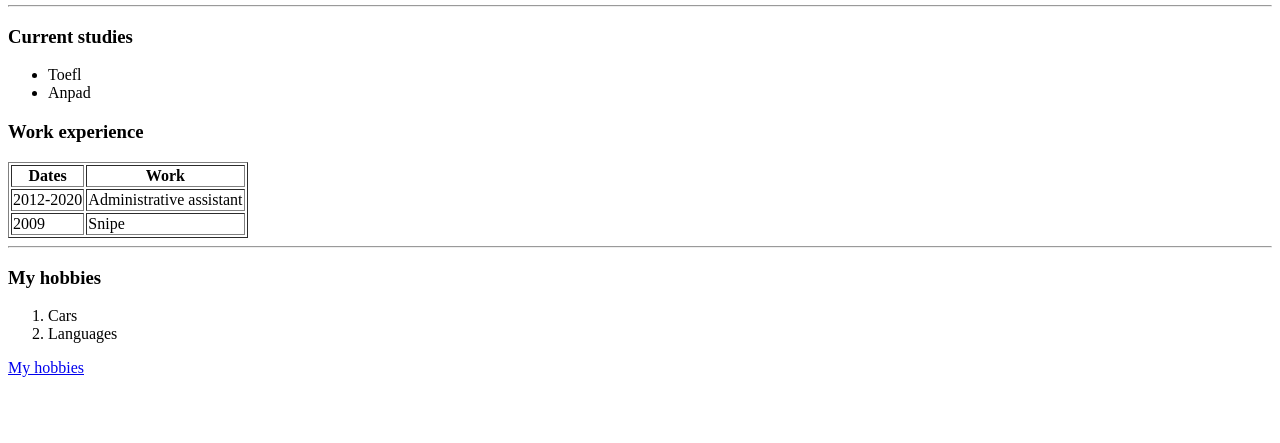
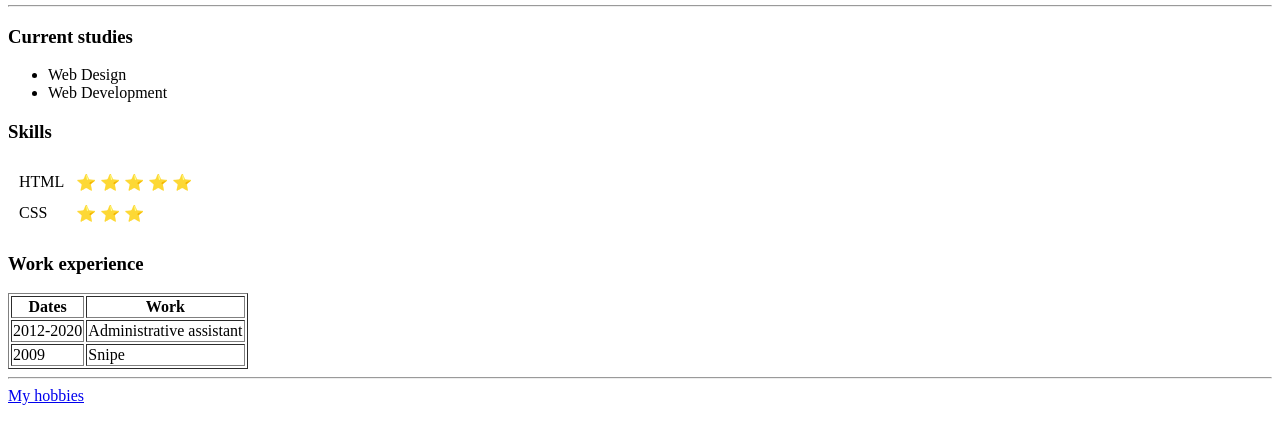
Before and after one commit to leandroabrito/personal-site-html, a plain HTML site: page index.html in a window 1280 px wide. Shown: the part 357-800 px from the top of the page. Drawn offline with Linux system fonts and the light colour scheme.

Commit message:
create skills section

```diff
--- a/index.html
+++ b/index.html
@@ -9,6 +9,7 @@
   <title>Leandro Brito's Personal Site</title>
 </head>
 <body>
+
   <table cellspacing="20">
     <tr>
       <td>
@@ -21,12 +22,29 @@
       </td>
     </tr>
   </table>
+
   <hr>
+
   <h3>Current studies</h3>
   <ul>
-    <li>Toefl</li>
-    <li>Anpad</li>
+    <li>Web Design</li>
+    <li>Web Development</li>
   </ul>
+
+  <h3>Skills</h3>
+
+  <table cellspacing="10">
+    <tr>
+      <td>HTML</td>
+      <td>&#11088; &#11088; &#11088; &#11088; &#11088;</td>
+    </tr>
+    <tr>
+      <td>CSS</td>
+      <td>&#11088; &#11088; &#11088; </td>
+    </tr>
+  </table>
+
+
   <h3>Work experience</h3>
   <table border="1">
     <thead>
@@ -50,11 +68,6 @@
     </tfoot>
   </table>
   <hr>
-  <h3>My hobbies</h3>
-  <ol>
-    <li>Cars</li>
-    <li>Languages</li>
-  </ol>
   <a href="hobbies.html">My hobbies</a>
 </body>
 </html>
```
